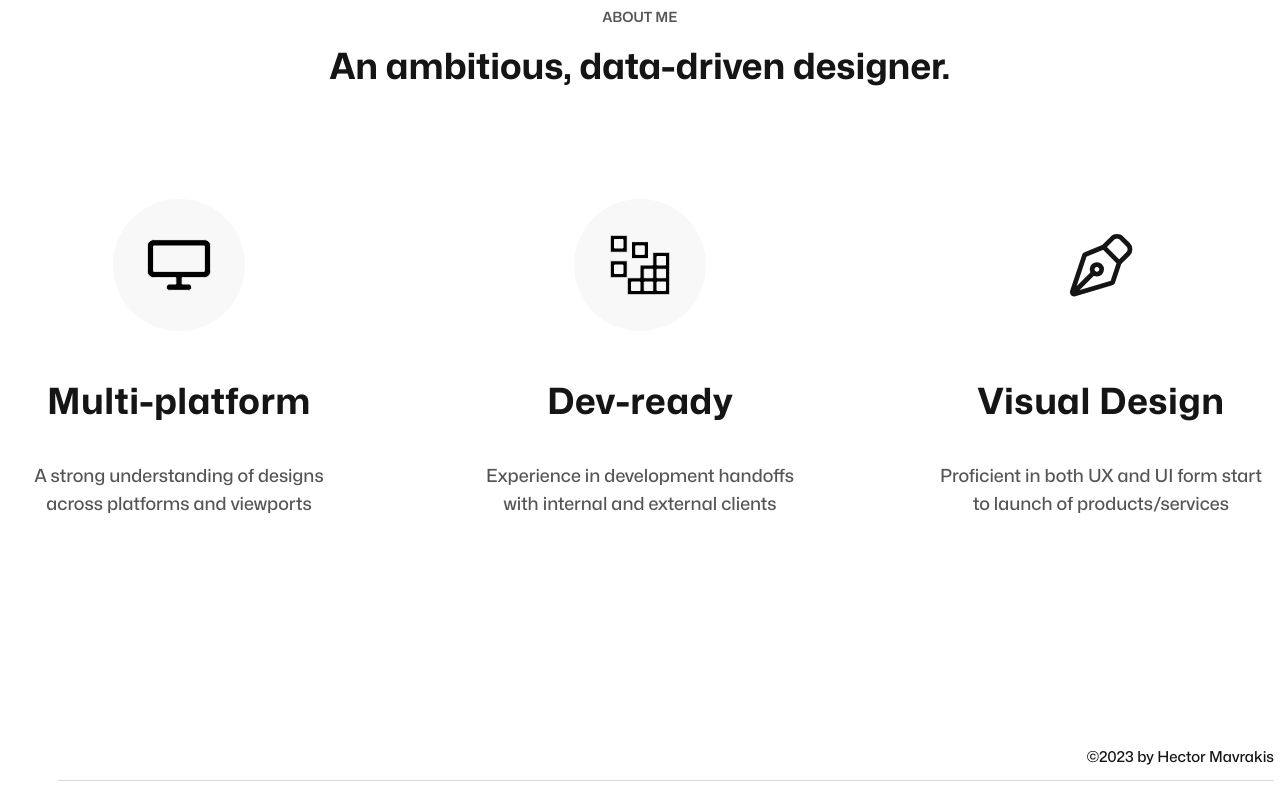
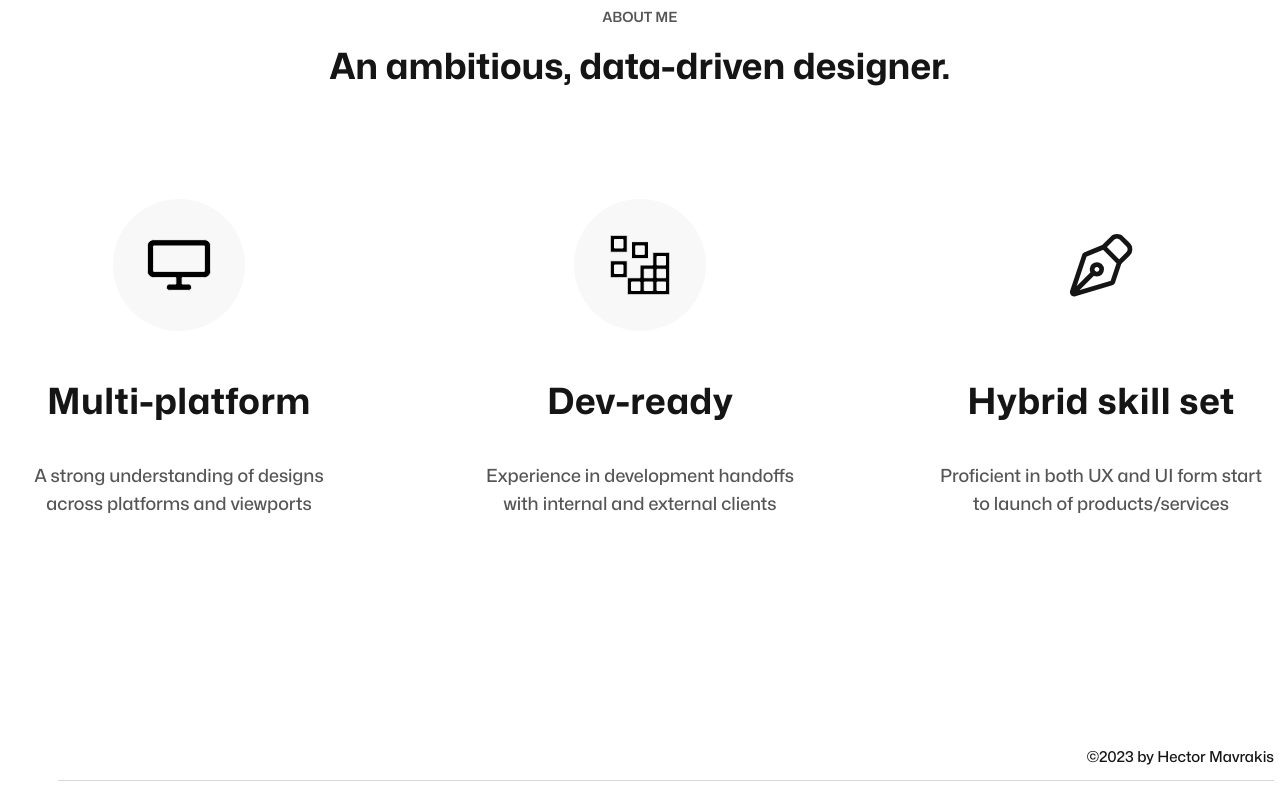
Before and after one commit to Kevin-Vigil/HectorMavrakis, a React (Create React App) app in the folder hector-mav-web/: page / in a window 1280 px wide. Shown: the part 3726-4526 px from the top of the page. Built offline with nearby package versions, Linux system fonts and the light colour scheme.

Commit message:
Text changes in About Me component

```diff
--- a/hector-mav-web/src/components/AboutMe.js
+++ b/hector-mav-web/src/components/AboutMe.js
@@ -31,11 +31,10 @@ export default function About(){
         <div id='about-visual-container' className='point-box'>
           <PenIcon id="design-icon"/>
           <div id='design-textbox' className='points-textbox'>
-            <div id='design-title' className='points-title'>Visual Design</div>
+            <div id='design-title' className='points-title'>Hybrid skill set</div>
             <div id='design-statement' className='points-statement'>Proficient in both UX and UI form start to launch of products/services</div>
           </div>
         </div>
-
       </div>
     </div>
   )
```
